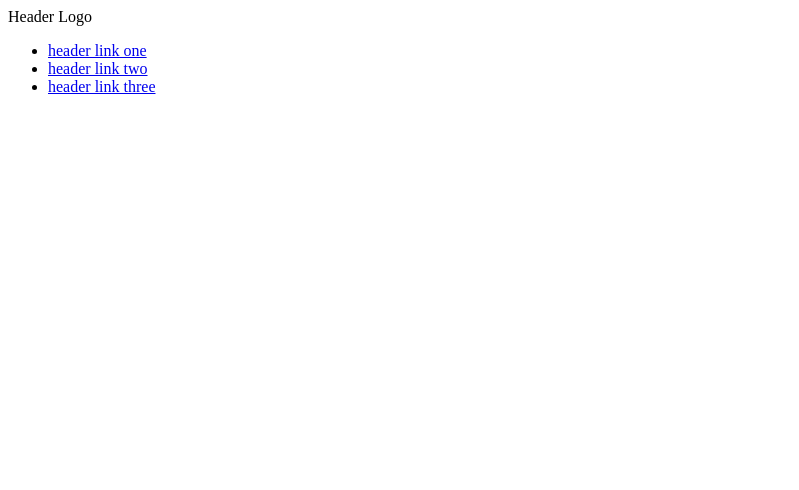
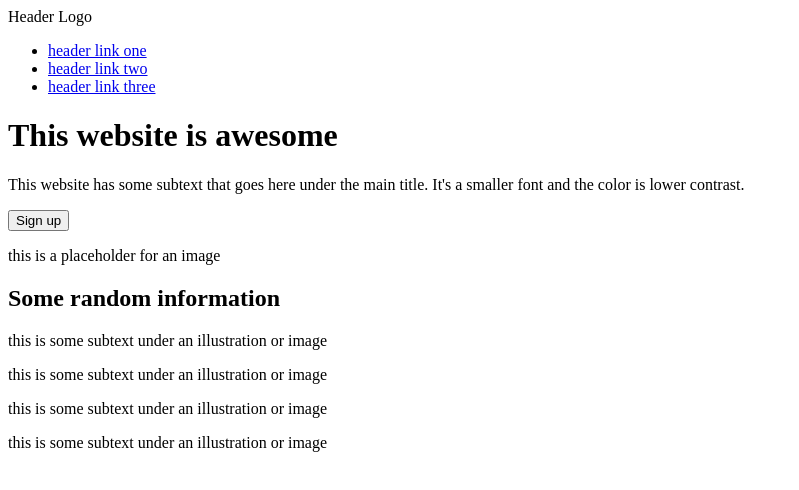
Before and after one commit to filimonvica/Landing-Page, a plain HTML site: page index.html in a window 1280 px wide. Shown: the whole page, without its empty margins (0-799 px from the left). Drawn offline with Linux system fonts and the light colour scheme.

Commit message:
Added the main and the content section

```diff
--- a/index.html
+++ b/index.html
@@ -19,4 +19,40 @@
             <li><a href="#">header link three</a></li>
         </ul>
     </div>
+
+    <div class="main">
+        <div class="left">
+            <h1>This website is awesome</h1>
+            <p>This website has some subtext that goes here under the main title. It's a smaller
+                font and the
+                color is lower contrast.</p>
+             <button class="sign-up">Sign up</button>
+        </div>
+        <div class="right">
+            <div class="image">
+                <p>this is a placeholder for an image</p>
+            </div>
+        </div>
+    </div>
+
+    <div class="content">
+        <h2>Some random information</h2>
+        <div class="cards">
+            <div class="image-card">
+                <p>this is some subtext under an illustration or image</p>
+            </div>
+
+            <div class="image-card">
+                <p>this is some subtext under an illustration or image</p>
+            </div>
+
+            <div class="image-card">
+                <p>this is some subtext under an illustration or image</p>
+            </div>
+
+            <div class="image-card">
+                <p>this is some subtext under an illustration or image</p>
+            </div>
+        </div>
+    </div>
   </body>
```
